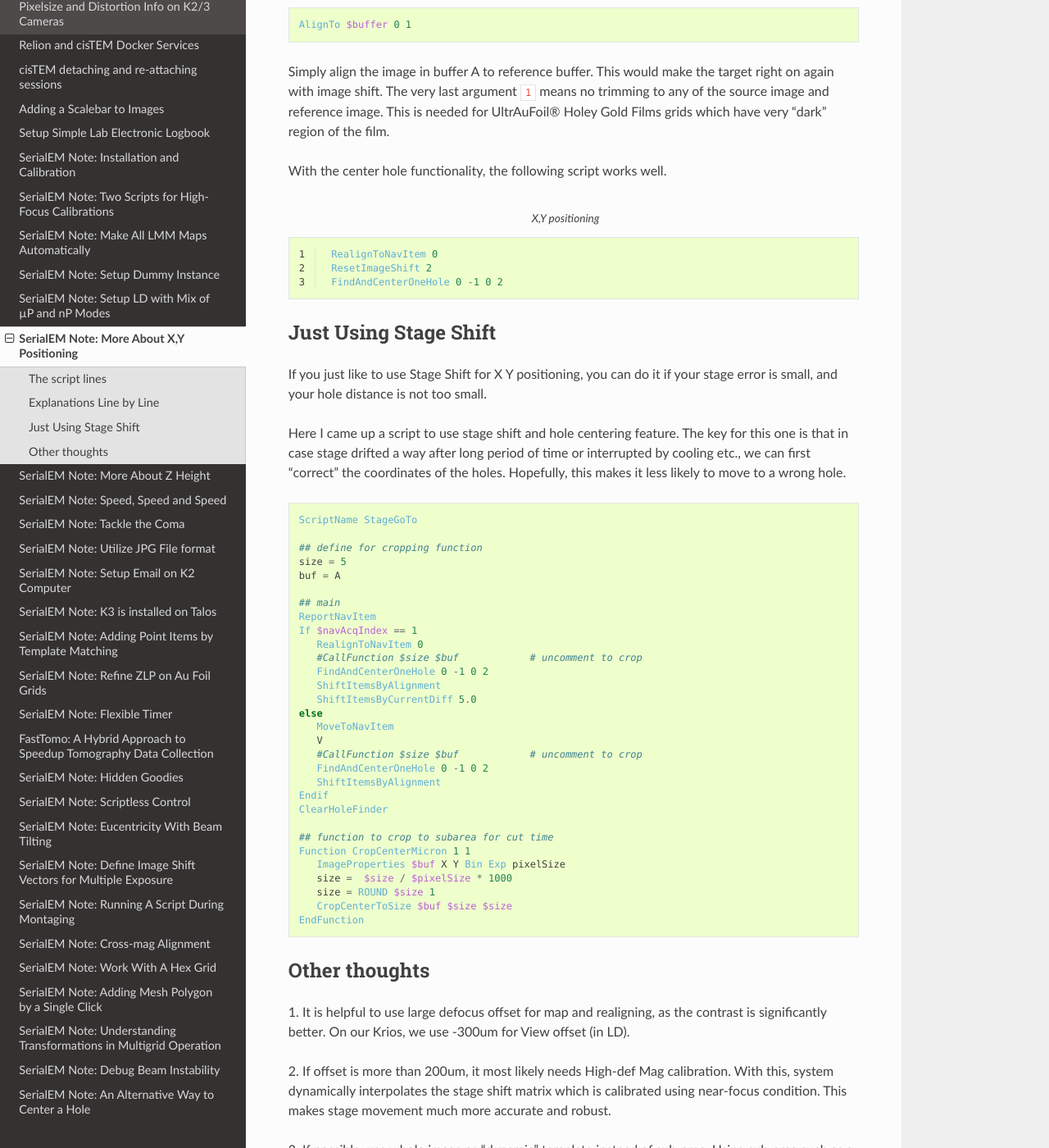
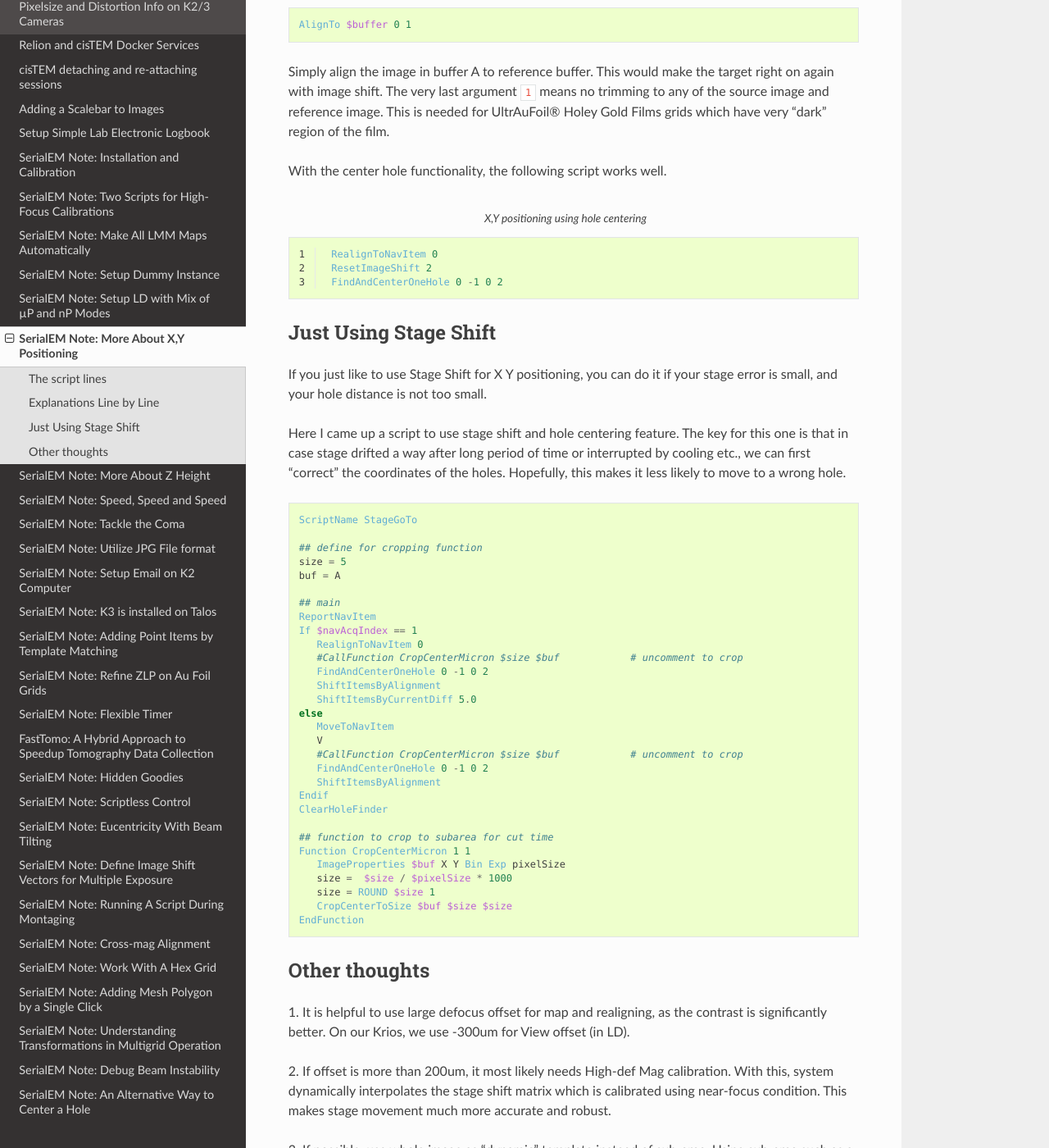
Before and after one commit to xuchen66/sphinx-emdocs, a Sphinx documentation site: the page built from source/serialem-note-more-about-XY-position.rst, in a window 1280 px wide and 1400 px high, scrolled down 2123 px. Shown: the whole window at 82% size. Built offline with Sphinx 7.4.7 and the Read the Docs theme 3.1.0, drawn with Linux system fonts in a browser that asks for light colours; pages that are not in the unit, such as notebooks, are missing from menus.

Commit message:
Update serialem-note-more-about-XY-position.rst

```diff
--- a/source/serialem-note-more-about-XY-position.rst
+++ b/source/serialem-note-more-about-XY-position.rst
@@ -126,7 +126,7 @@ With the center hole functionality, the following script works well.
 
 .. code-block:: ruby
    :linenos:
-   :caption: X,Y positioning
+   :caption: X,Y positioning using hole centering
 
     RealignToNavItem 0
     ResetImageShift 2
@@ -158,14 +158,14 @@ move to a wrong hole.
    ReportNavItem
    If $navAcqIndex == 1
       RealignToNavItem 0
-      #CallFunction $size $buf            # uncomment to crop
+      #CallFunction CropCenterMicron $size $buf            # uncomment to crop
       FindAndCenterOneHole 0 -1 0 2
       ShiftItemsByAlignment
       ShiftItemsByCurrentDiff 5.0
    else
       MoveToNavItem
       V
-      #CallFunction $size $buf            # uncomment to crop
+      #CallFunction CropCenterMicron $size $buf            # uncomment to crop
       FindAndCenterOneHole 0 -1 0 2
       ShiftItemsByAlignment
    Endif
```
